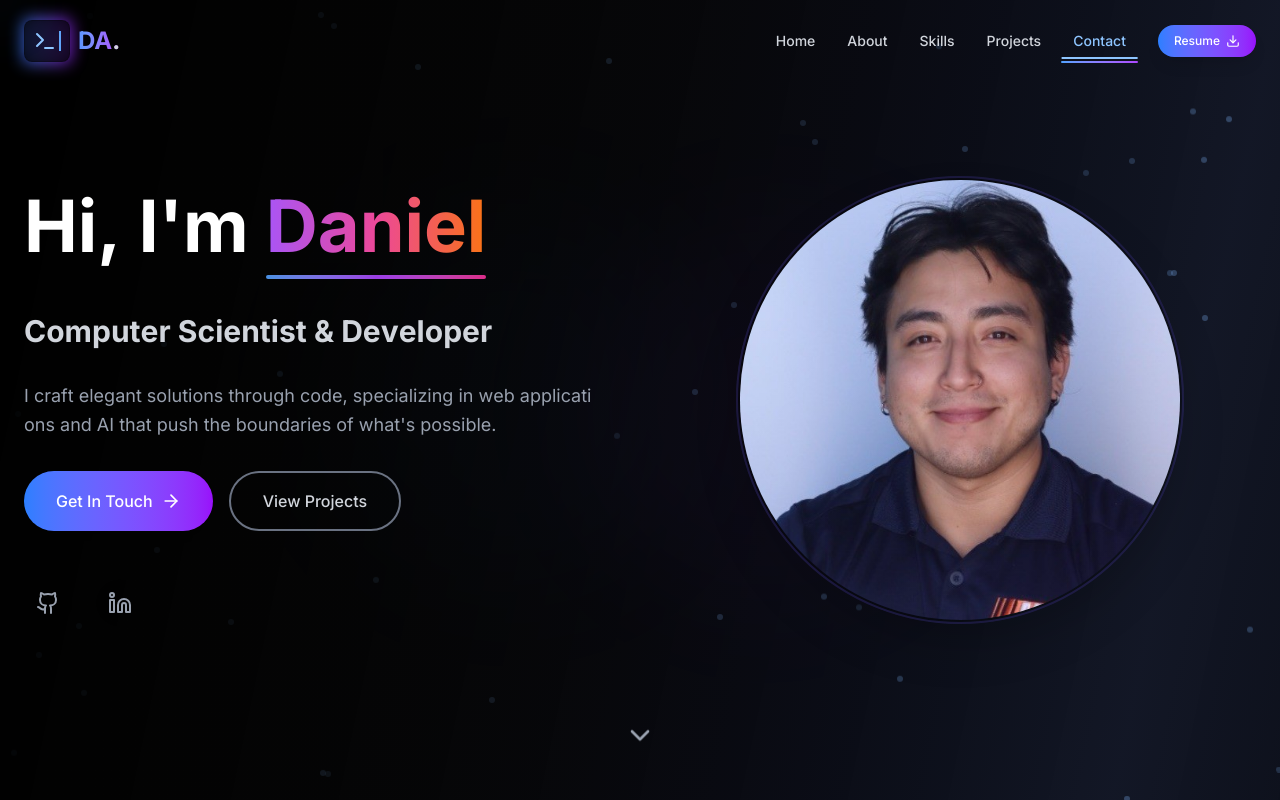
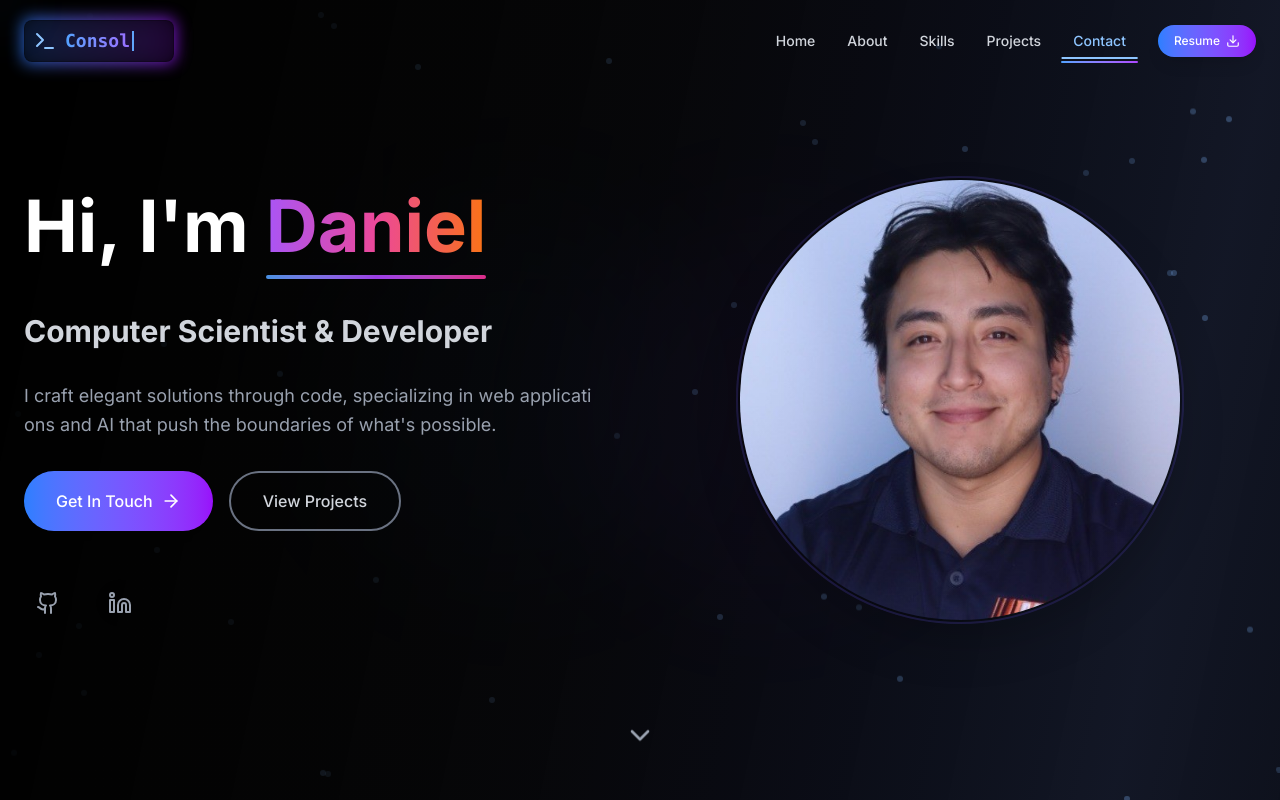
Before and after one commit to Chavetoni/Portfolio, a React (Vite) app in the folder website/: page / in a window 1280 px wide. Shown: the top 800 px of the page. Built offline with nearby package versions, Linux system fonts and the light colour scheme.

Commit message:
feat: implement TerminalTypewriter component and update header animations

```diff
--- a/website/src/components/common/GlobalStyles.jsx
+++ b/website/src/components/common/GlobalStyles.jsx
@@ -15,7 +15,7 @@ const GlobalStyles = () => (
     }
     @keyframes blink {
       from, to { background-color: transparent; }
-      50% { background-color: #60a5fa; } /* Tailwind blue-300 */
+      50% { background-color: #60a5fa; }
     }
     .animate-float {
       animation-name: float;
@@ -53,12 +53,11 @@ const GlobalStyles = () => (
       }
     }
     .animate-slow-ping {
-      animation: slow-ping 2.5s cubic-bezier(0, 0, 0.2, 1) infinite;
+      animation: slow-ping 4s cubic-bezier(0, 0, 0.2, 1) infinite;
     }
     .animation-delay-slow-ping-1200 {
         animation-delay: 1.2s;
     }
-    /* Add any other animation delays if needed, e.g. .animation-delay-1000, .animation-delay-2000 */
   `}</style>
 );
 
--- /dev/null
+++ b/website/src/components/common/TerminalTypewriter.jsx
@@ -0,0 +1,84 @@
+import React, { useState, useEffect } from 'react';
+
+const phrases = [
+  "Let's Build Together",
+  "Console.log(Welcome)",
+  "Your next Dev partner",
+  "404: Boring portfolio Not Found",
+  "//TODO: Become a code wizard",
+  "Its not a bug, it's an undocumented feature",
+  "Coding is like humor, if you have to explain it, it’s not that good",
+  "Control+C, Control+V, Repeat",
+  "'Works on my machine!' - Every developer ever",
+  "!false (It's funny because it's true)",
+  "Why do programmers prefer dark mode? Because light attracts bugs!",
+  "You had me at Dark Mode",
+  "My code doesn't always work, but when it does, I have no idea why",
+  // Add more witty lines here if you like
+];
+
+const TerminalTypewriter = ({ className }) => {
+  const [currentPhraseIndex, setCurrentPhraseIndex] = useState(0);
+  const [displayedText, setDisplayedText] = useState('');
+  const [isDeleting, setIsDeleting] = useState(false);
+  const [charIndex, setCharIndex] = useState(0);
+
+  const typingSpeed = 100;
+  const deletingSpeed = 50;
+  const pauseBeforeDelete = 2000;
+  const pauseAfterDelete = 500;
+
+  useEffect(() => {
+    let timeoutId;
+
+    if (isDeleting) {
+      if (charIndex > 0) {
+        timeoutId = setTimeout(() => {
+          setDisplayedText((prev) => prev.substring(0, prev.length - 1));
+          setCharIndex((prev) => prev - 1);
+        }, deletingSpeed);
+      } else {
+        setIsDeleting(false);
+        setCurrentPhraseIndex((prev) => (prev + 1) % phrases.length);
+        // charIndex will be reset by the typing logic for the new phrase
+        // No explicit charIndex reset needed here before pauseAfterDelete
+        timeoutId = setTimeout(() => {
+            // timeout for pauseAfterDelete
+        }, pauseAfterDelete);
+      }
+    } else { // Typing logic
+      const currentPhrase = phrases[currentPhraseIndex];
+      if (charIndex < currentPhrase.length) {
+        timeoutId = setTimeout(() => {
+          setDisplayedText((prev) => prev + currentPhrase.charAt(charIndex));
+          setCharIndex((prev) => prev + 1);
+        }, typingSpeed);
+      } else {
+        timeoutId = setTimeout(() => {
+          setIsDeleting(true);
+        }, pauseBeforeDelete);
+      }
+    }
+
+    return () => clearTimeout(timeoutId);
+  }, [displayedText, isDeleting, charIndex, currentPhraseIndex]); // Removed phrases from deps as it's constant
+
+  // Reset charIndex when currentPhraseIndex changes and we are not deleting (i.e., starting a new phrase)
+  useEffect(() => {
+    if (!isDeleting) {
+      setCharIndex(0);
+      // setDisplayedText(''); // Clear text when starting a new phrase immediately
+    }
+  }, [currentPhraseIndex, isDeleting]);
+
+
+  return (
+    <span className={`inline-flex items-center font-mono ${className}`}>
+      {displayedText}
+      {/* The blinking-cursor class is defined in GlobalStyles.jsx */}
+      <span className="blinking-cursor ml-0.5 w-0.5 h-5 bg-blue-300"></span>
+    </span>
+  );
+};
+
+export default TerminalTypewriter;
--- a/website/src/components/layout/Header.jsx
+++ b/website/src/components/layout/Header.jsx
@@ -1,12 +1,7 @@
-/*
-====================================================================================================
-File: src/components/layout/Header.jsx (Update existing)
-Description: Main site header and navigation.
-====================================================================================================
-*/
 import React, { useEffect, useRef } from 'react';
 import { Menu, X, Terminal, Download } from 'lucide-react';
-import { NAV_LINKS, HERO_INFO } from '../../data/portfolioData.jsx'; // Adjust path as needed
+import { NAV_LINKS, HERO_INFO } from '../../data/portfolioData'; // Adjust path as needed
+import TerminalTypewriter from '../common/TerminalTypewriter'; // Import the new component
 
 const SiteHeader = React.memo(({ scrolled, activeSection, scrollToSection, isMenuOpen, setIsMenuOpen }) => {
   const headerRef = useRef(null);
@@ -56,16 +51,17 @@ const SiteHeader = React.memo(({ scrolled, activeSection, scrollToSection, isMen
           className="flex items-center gap-2 group"
           aria-label="Scroll to homepage section"
         >
+          {/* Terminal Icon and Animated Text */}
           <div className="relative">
             <div className="absolute -inset-0.5 bg-gradient-to-r from-blue-500 to-purple-600 rounded-lg blur opacity-75 transition-opacity duration-300" aria-hidden="true"></div>
             <div className="relative bg-black/70 backdrop-blur-sm p-2 rounded-lg border border-black/20 flex items-center">
-              <Terminal className="w-6 h-6 text-blue-300" />
-              <span className="blinking-cursor ml-0.5 w-0.5 h-5 bg-blue-300"></span>
+              <Terminal className="w-6 h-6 text-blue-300 mr-2" />
+              {/* Animated Typewriter Text now includes its own cursor */}
+              <TerminalTypewriter className="text-lg font-bold bg-clip-text text-transparent bg-gradient-to-r from-blue-400 to-purple-500 min-w-[100px] h-[24px]"/>
+              {/* REMOVED separate blinking cursor span from here */}
             </div>
           </div>
-          <span className="text-2xl font-bold bg-gradient-to-r from-blue-400 to-purple-500 bg-clip-text text-transparent">
-            {HERO_INFO.name.substring(0,1).toUpperCase()}{HERO_INFO.name.substring(1,2).toUpperCase()}<span className="text-gray-300">.</span> {/* Or your preferred logo text */}
-          </span>
+
         </a>
 
         <nav className="hidden md:flex items-center gap-1 xl:gap-2" aria-label="Desktop Navigation">
--- a/website/src/data/portfolioData.jsx
+++ b/website/src/data/portfolioData.jsx
@@ -8,9 +8,7 @@ import {
   Server, Smartphone, Network, FileJson, Camera, Cpu
 } from 'lucide-react';
 
-// If you are using local images from src/assets, import them here:
-// import profileImageSrc from '../assets/images/profile.png';
-// import weatherAppImage from '../assets/images/weather-app.jpg'; // Example
+
 
 export const NAV_LINKS = [
   { id: 'home', label: 'Home', icon: <Home size={18} /> },
```
